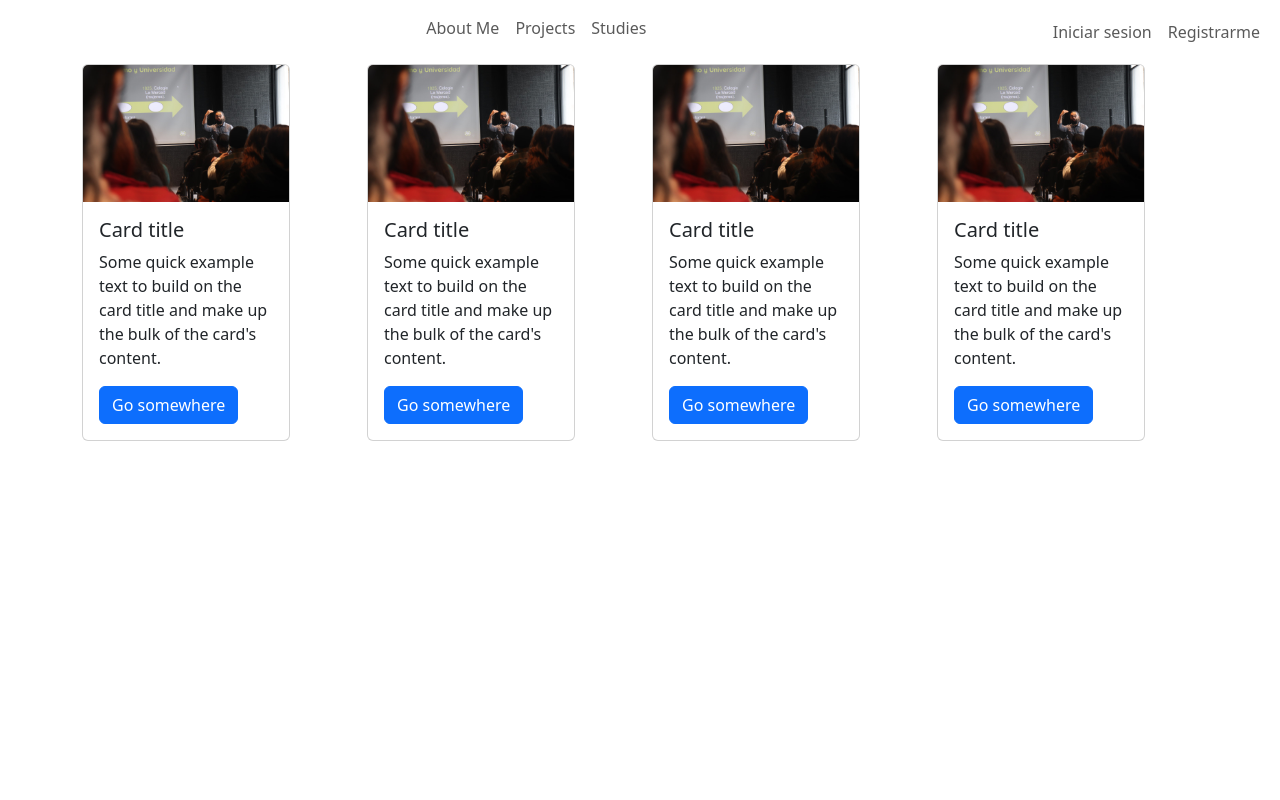
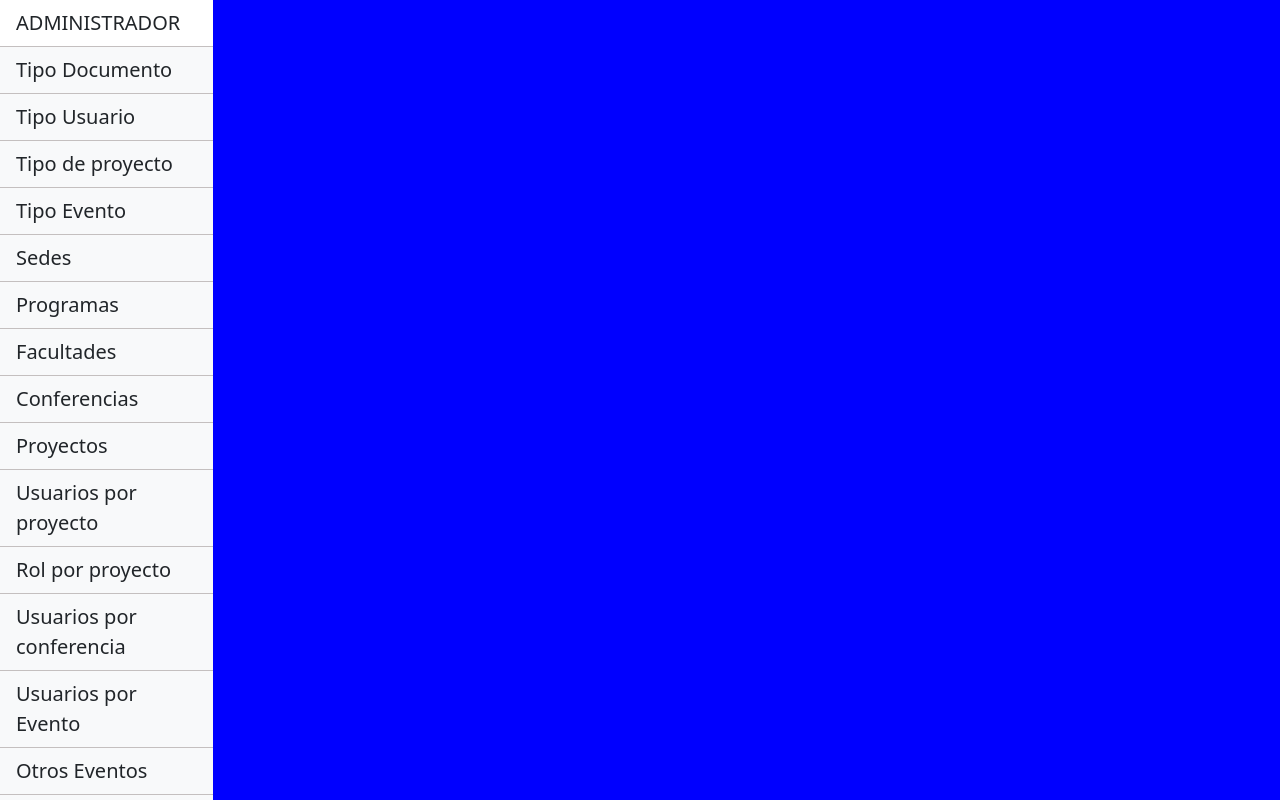
Before and after one commit to KevinOspinal/Semana-Ingeneria, a React (Vite) app in the folder FRONT-END/: page / in a window 1280 px wide. Built offline with nearby package versions, Linux system fonts and the light colour scheme.

Commit message:
Revisando el avance de jorge y kevin

```diff
--- a/FRONT-END/src/App.jsx
+++ b/FRONT-END/src/App.jsx
@@ -5,7 +5,7 @@ import Home from './Pages/Users/Home'
 function App() {
   return (
     <div>
-      <Home />
+      <Admin />
     </div>
   )
 }
--- a/FRONT-END/src/Pages/Admin/Pages-Admin/User_Type/User_Type.jsx
+++ b/FRONT-END/src/Pages/Admin/Pages-Admin/User_Type/User_Type.jsx
@@ -12,6 +12,8 @@ export default function User_Type() {
   const [isModalOpen, setIsModalOpen] = useState(false);
   const [descripcion, setDescripcion] = useState("");
 
+
+  //revisar el estado del cambio IMPORTANTE
   const handleDescripcionChange = (e) => {
     const updateEditingTipoUsuario = {
       ...editingTipoUsuario,
```
